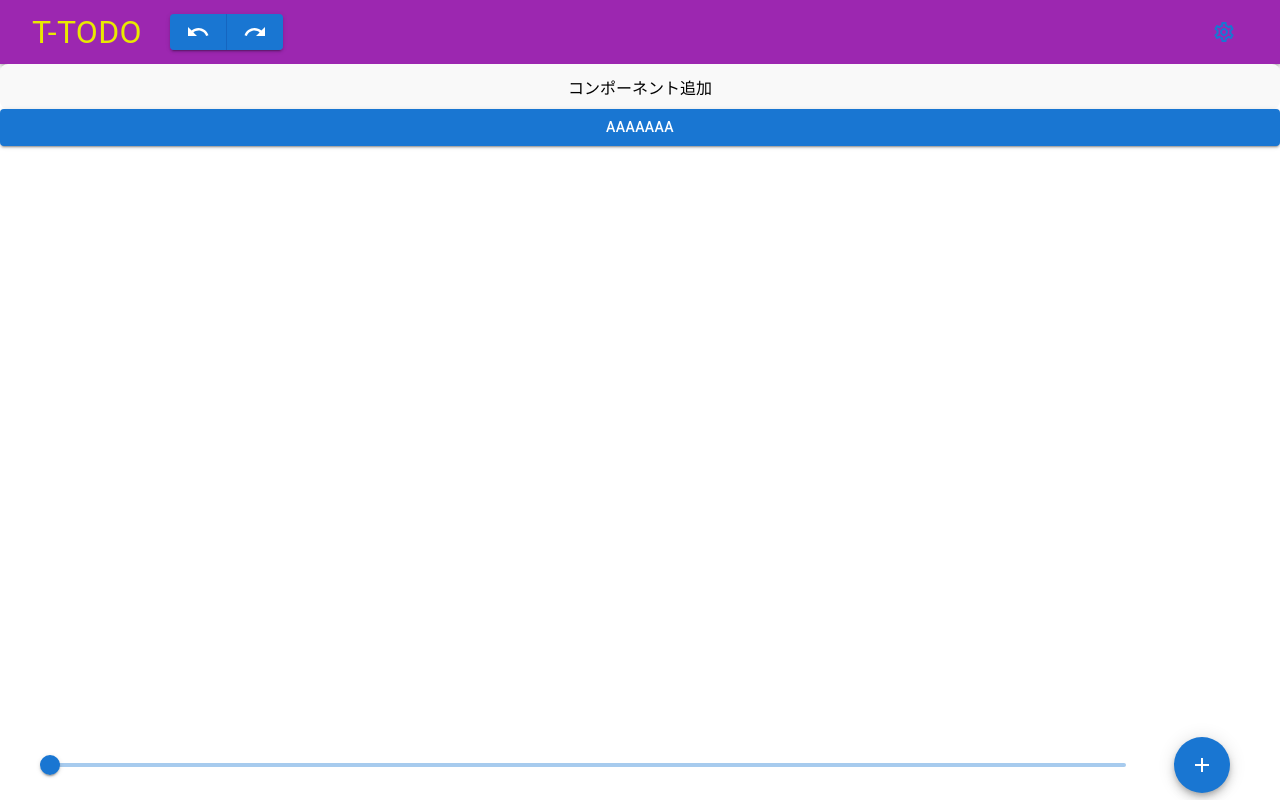
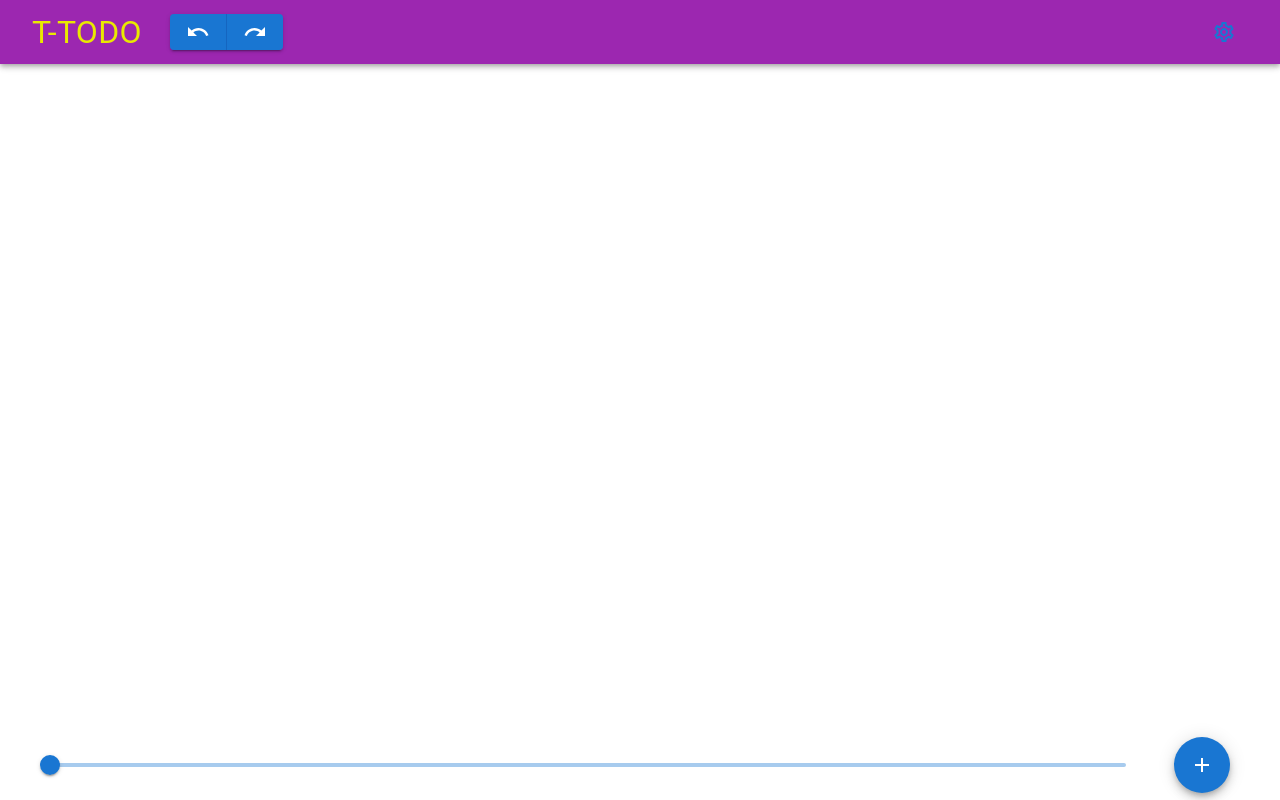
Before and after one commit to GodHexagon/to-do2, a React (Vite) app in the folder vite-project/: page / in a window 1280 px wide. Built offline with nearby package versions, Linux system fonts and the light colour scheme.

Commit message:
modified:   vite-project/src/App.tsx 	new file:   vite-project/src/mapSample.tsx

```diff
--- a/vite-project/src/App.tsx
+++ b/vite-project/src/App.tsx
@@ -13,11 +13,15 @@ import ListItemButton from '@mui/material/ListItemButton';
 import ListItemIcon from '@mui/material/ListItemIcon';
 import ListItemText from '@mui/material/ListItemText';
 import SwipeableDrawer from '@mui/material/SwipeableDrawer';
+import Card from '@mui/material/Card';
+import CardActions from '@mui/material/CardActions';
+import CardContent from '@mui/material/CardContent';
 import Slider from '@mui/material/Slider';
 import Button from '@mui/material/Button';
 import ButtonGroup from '@mui/material/ButtonGroup';
 import Typography from '@mui/material/Typography';
 import Fab from '@mui/material/Fab';
+import TextField from '@mui/material/TextField';
 
 import RedoIcon from '@mui/icons-material/Redo';
 import UndoIcon from '@mui/icons-material/Undo';
@@ -25,6 +29,9 @@ import SettingsIcon from '@mui/icons-material/SettingsOutlined';
 import AddIcon from '@mui/icons-material/Add';
 
 type Anchor = 'top' | 'left' | 'bottom' | 'right';
+interface CardData {
+  key: number;// 追加した回数だけ値が大きくなる
+}
 
 export const App = () => {
   const [add, setAdd] = useState(0);
@@ -99,13 +106,17 @@ export const App = () => {
   );
 
   // エリア追加
-  const [componentCount, setComponentCount] = useState(1);
-  const addComponent = () => {
-    setComponentCount(componentCount + 1);
+  const [cardData, setCardData] = React.useState<readonly CardData[]> ([]);
+  const [numberNewKey, setNumberNewKey] = useState(0);
+
+  const addCard = () => {
+    setCardData([ ...cardData, {key: numberNewKey} ]);
+    setNumberNewKey(numberNewKey + 1);
   };
 
+  // カードの中身
   const card = () => (
-    <Box></Box>
+    <Box width="33vw" height="100%"></Box>
   )
 
   // スクロールバーの中身
@@ -147,14 +158,19 @@ export const App = () => {
         </Toolbar>
       </AppBar>
 
-      <Box overflow="hidden" sx={{ flex: 1 }}>
-        <Box height="100%" position="relative">
-          <Grid container direction="column">
-            <button onClick={addComponent}>コンポーネント追加</button>
-            {Array.from(
-              { length: componentCount },
-              () => (<Button variant='contained'>aaaaaaa</Button>)
-            )}
+      <Box paddingX="0.5vw" overflow="hidden" sx={{ flex: 1 }}>
+        <Box height="100%" maxWidth="100000px" position="relative">
+          <Grid height="100%" container direction="column" justifyContent="start">
+            {cardData.map((data) => {
+              return (
+                <Grid width="33vw" maxHeight="100%" key={data.key}>
+                  <Box height="100px" border={1} borderRadius={1.5} margin="10px">
+                    {data.key}
+                    <TextField fullWidth label="fullWidth" id="fullWidth" variant="standard" />
+                  </Box>
+                </Grid>
+              );
+            })}
           </Grid>
         </Box>
       </Box>
@@ -163,7 +179,7 @@ export const App = () => {
         <Box display="flex" alignItems="center" sx={{ flex: '1' }}>
           {sideScrollBar()}
         </Box>
-        <Fab color="primary" aria-label="add">
+        <Fab color="primary" aria-label="add" onClick={addCard}>
           <AddIcon />
         </Fab>
       </Stack>
```
Also changed, not shown: vite-project/src/mapSample.tsx (added, +66 -0 lines).
